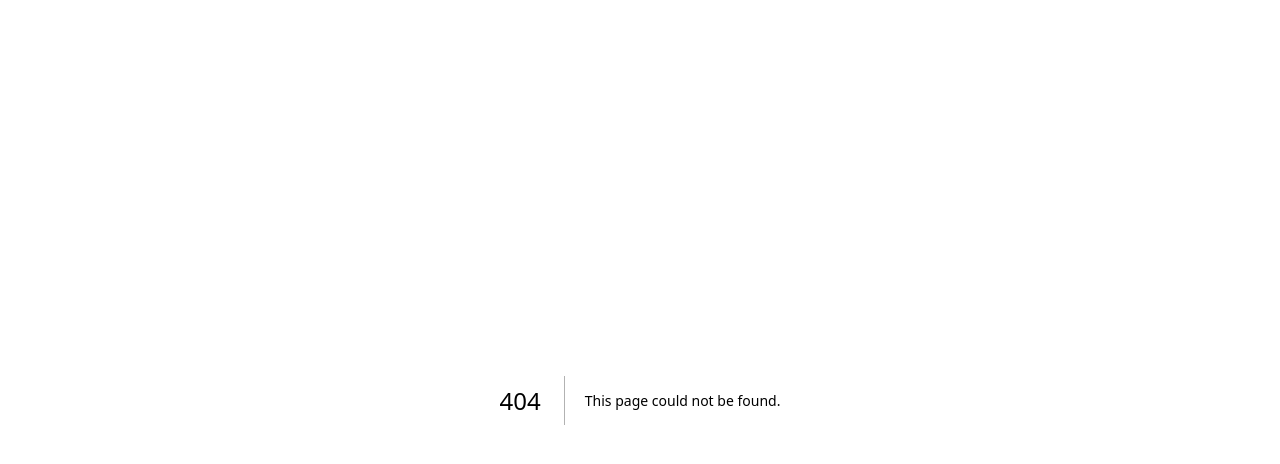
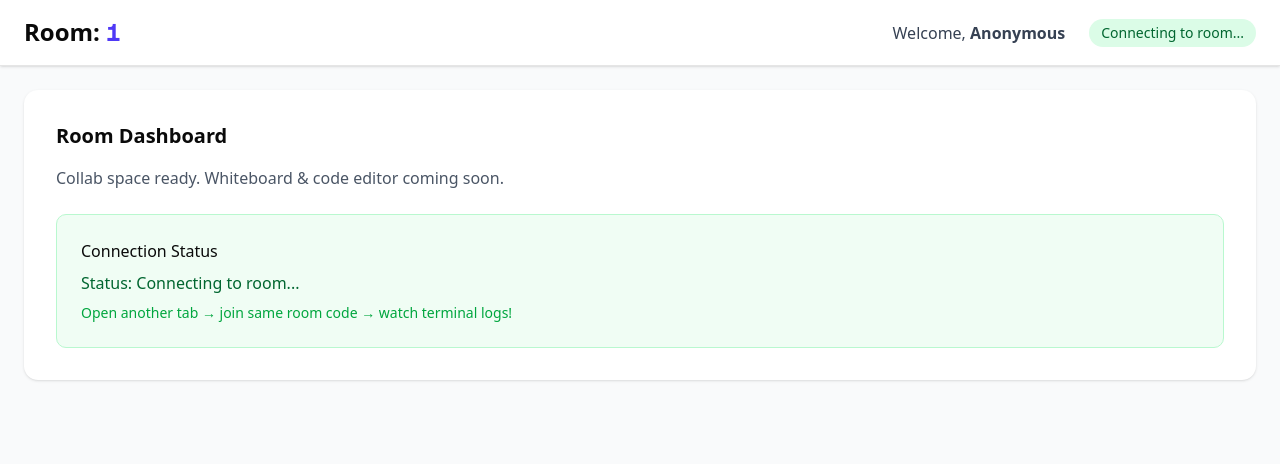
Before and after one commit to Arun99sagar/realtime-collab, a Next.js app: page /room/1 in a window 1280 px wide. Before the commit this address had no page. Shown: the top 464 px of the page. Built offline with nearby package versions, Linux system fonts and the light colour scheme; no server answers.

Commit message:
Step 3 complete: Socket.io real-time join working with multi-user connection

```diff
--- /dev/null
+++ b/server.js
@@ -0,0 +1,37 @@
+const { createServer } = require('http');
+const { Server } = require("socket.io");
+const next = require('next');
+
+const port = parseInt(process.env.PORT || '3000', 10);
+const dev = process.env.NODE_ENV !== 'production';
+const app = next({ dev });
+const handle = app.getRequestHandler();
+
+app.prepare().then(() => {
+  const httpServer = createServer(handle);
+
+  const io = new Server(httpServer, {
+    path: "/socket.io",
+    addTrailingSlash: false,
+  });
+
+  io.on("connection", (socket) => {
+    console.log("[Socket] New connection:", socket.id);
+
+    socket.on("join-room", (roomId, username) => {
+      socket.join(roomId);
+      console.log(`[Socket] ${username} joined room ${roomId}`);
+
+      socket.to(roomId).emit("user-joined", { id: socket.id, username });
+      socket.emit("status", `Joined room ${roomId} as ${username}`);
+    });
+
+    socket.on("disconnect", (reason) => {
+      console.log("[Socket] Disconnected:", socket.id, reason);
+    });
+  });
+
+  httpServer.listen(port, () => {
+    console.log(`> Ready on http://localhost:${port}`);
+  });
+});
--- /dev/null
+++ b/src/app/api/socket/route.ts
@@ -0,0 +1,75 @@
+import { Server } from "socket.io";
+import { NextResponse } from "next/server";
+
+export const dynamic = 'force-dynamic';
+
+const ioHandler = (req: Request) => {
+  console.log("[API Socket] Route hit! Method:", req.method);
+
+  if (!(global as any).io) {io.on("connection", (socket) => {
+  console.log("[Socket] === NEW CONNECTION SUCCESS === ID:", socket.id);
+  console.log("[Socket] Address:", socket.handshake.address);
+  console.log("[Socket] Origin:", socket.handshake.headers.origin);
+
+  // Send test message to client
+  socket.emit("test", "Hello from server!");
+
+  socket.on("join-room", (roomId, username) => {
+    console.log("[Socket] Join request from", username, "for room", roomId);
+    socket.join(roomId);
+    console.log("[Socket] Join success:", username, "in room", roomId);
+
+    socket.to(roomId).emit("user-joined", { id: socket.id, username });
+    socket.emit("status", `Joined room ${roomId} as ${username}`);
+  });
+
+  socket.on("disconnect", (reason) => {
+    console.log("[Socket] Disconnect:", socket.id, "Reason:", reason);
+  });
+
+  // Keep-alive ping/pong
+  socket.on("pong", () => {
+    console.log("[Socket] Pong received from", socket.id);
+  });
+});
+    console.log("[Socket.io] Initializing server...");
+
+    const io = new Server({
+      path: "/socket.io",  // default sub-path
+      addTrailingSlash: false,
+      cors: {
+        origin: "http://localhost:3000",
+        methods: ["GET", "POST"],
+        credentials: true,
+      },
+    });
+
+    io.on("connection", (socket) => {
+      console.log("[Socket] === NEW CONNECTION SUCCESS ===");
+      console.log("[Socket] ID:", socket.id);
+      console.log("[Socket] Address:", socket.handshake.address);
+      console.log("[Socket] Origin:", socket.handshake.headers.origin);
+
+      socket.on("join-room", (roomId: string, username: string) => {
+        console.log("[Socket] Join request from", username, "for room", roomId);
+        socket.join(roomId);
+        console.log("[Socket] Join success:", username, "in room", roomId);
+
+        socket.to(roomId).emit("user-joined", { id: socket.id, username });
+        socket.emit("status", `Joined room ${roomId} as ${username}`);
+      });
+
+      socket.on("disconnect", (reason) => {
+        console.log("[Socket] Disconnect:", socket.id, "Reason:", reason);
+      });
+
+      socket.emit("test", "Hello from server!");
+    });
+
+    (global as any).io = io;
+  }
+
+  return NextResponse.json({ success: true });
+};
+
+export { ioHandler as GET, ioHandler as POST };
--- /dev/null
+++ b/src/app/room/[roomId]/page.tsx
@@ -0,0 +1,78 @@
+"use client";
+
+import { useSearchParams } from "next/navigation";
+import { useEffect, useState } from "react";
+import { use } from "react";  // ← this is the key import
+import { socket } from "@/lib/socket";
+
+export default function RoomPage({ params }: { params: Promise<{ roomId: string }> }) {
+  // Unwrap the params Promise (fixes the error)
+  const { roomId } = use(params);
+
+  const searchParams = useSearchParams();
+  const username = searchParams.get("username") || "Anonymous";
+
+  const [status, setStatus] = useState("Connecting to room...");
+
+  useEffect(() => {
+    if (!roomId) {
+      setStatus("Invalid room");
+      return;
+    }
+
+    console.log(`[Room Client] Connecting as "${username}" to room "${roomId}"`);
+
+    socket.connect();
+
+    socket.emit("join-room", roomId, username);
+
+    socket.on("status", (msg: string) => {
+      setStatus(msg);
+    });
+
+    socket.on("user-joined", (data: { id: string; username: string }) => {
+      console.log(`[Room] ${data.username} just joined the room!`);
+    });
+
+    return () => {
+      socket.disconnect();
+    };
+  }, [roomId, username]);
+
+  return (
+    <div className="flex flex-col min-h-screen bg-gray-50">
+      <header className="bg-white border-b shadow-sm px-6 py-4">
+        <div className="max-w-7xl mx-auto flex justify-between items-center">
+          <h1 className="text-2xl font-bold">
+            Room: <span className="text-indigo-600 font-mono">{roomId}</span>
+          </h1>
+          <div className="flex items-center gap-6">
+            <span className="text-gray-700">
+              Welcome, <strong>{username}</strong>
+            </span>
+            <span className="text-sm font-medium px-3 py-1 rounded-full bg-green-100 text-green-800">
+              {status}
+            </span>
+          </div>
+        </div>
+      </header>
+
+      <main className="flex-1 p-6">
+        <div className="max-w-7xl mx-auto bg-white rounded-xl shadow p-8">
+          <h2 className="text-xl font-semibold mb-4">Room Dashboard</h2>
+          <p className="text-gray-600 mb-6">
+            Collab space ready. Whiteboard & code editor coming soon.
+          </p>
+
+          <div className="bg-green-50 border border-green-200 rounded-lg p-6">
+            <h3 className="font-medium mb-2">Connection Status</h3>
+            <p className="text-green-800">Status: {status}</p>
+            <p className="text-sm text-green-600 mt-2">
+              Open another tab → join same room code → watch terminal logs!
+            </p>
+          </div>
+        </div>
+      </main>
+    </div>
+  );
+}
--- /dev/null
+++ b/src/lib/socket.ts
@@ -0,0 +1,28 @@
+import { io } from "socket.io-client";
+
+export const socket = io("http://localhost:3000", {
+  path: "/socket.io",
+  autoConnect: false,
+  transports: ["websocket"],  // force WebSocket only (skip polling)
+  reconnection: true,
+  reconnectionAttempts: 10,
+  reconnectionDelay: 1000,
+  pingTimeout: 60000,  // longer timeout to avoid early close
+  pingInterval: 25000,
+});
+
+socket.on("connect", () => {
+  console.log("[Socket Client] Connected! ID:", socket.id);
+});
+
+socket.on("connect_error", (err) => {
+  console.log("[Socket Client] Connect error:", err.message, err.description);
+});
+
+socket.on("disconnect", (reason) => {
+  console.log("[Socket Client] Disconnected:", reason);
+});
+
+socket.on("test", (msg) => {
+  console.log("[Socket Client] Test from server:", msg);
+});
```
Also changed, not shown: package.json (+6 -4 lines), 1 other file (tests, documents, lock files or other folders).
